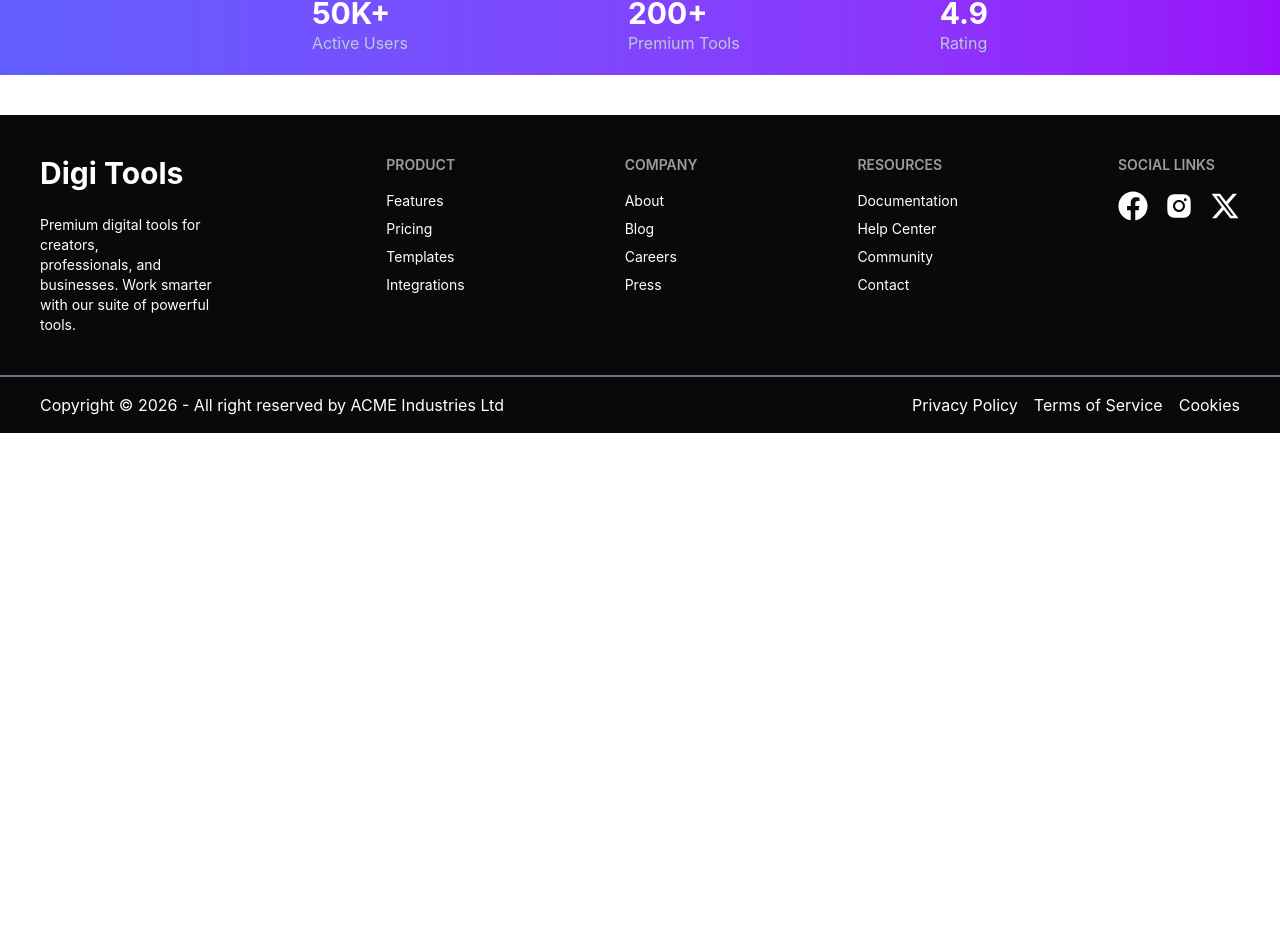
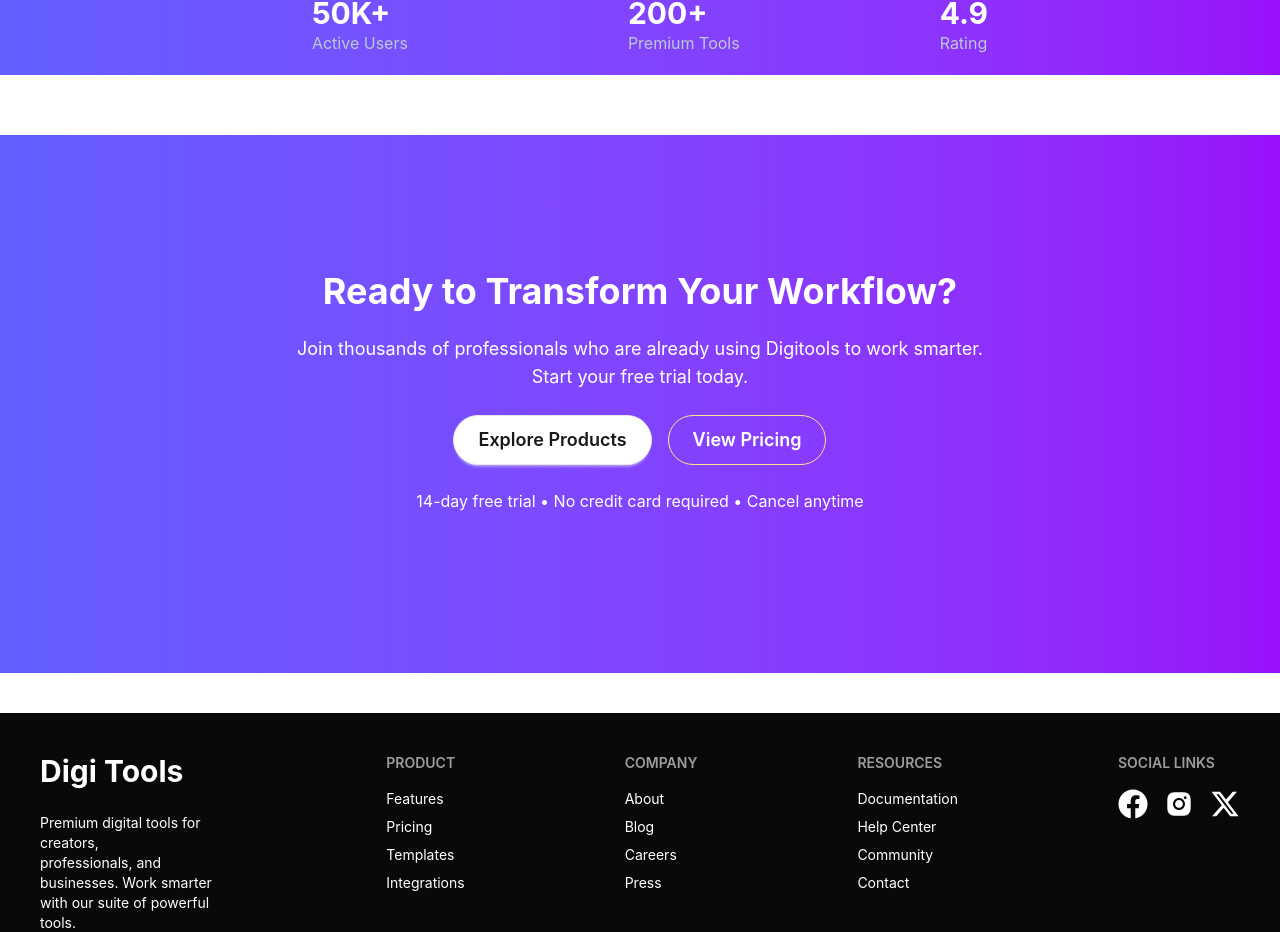
Before and after one commit to Mohammad-Labib/Digital-Tools, a React (Vite) app: page / in a window 1280 px wide. Shown: the part 812-1744 px from the top of the page. Before the commit the page ends 1245 px from the top, so only its background shows below. Built offline with nearby package versions, Linux system fonts and the light colour scheme.

Commit message:
add a ReadyTrans part

```diff
--- a/src/App.jsx
+++ b/src/App.jsx
@@ -4,6 +4,7 @@ import './App.css'
 import NavaBar from './components/NavaBar/NavaBar'
 import HeroBanner from './components/HerroBanner/HeroBanner'
 import Footer from './components/footer/Footer'
+import ReadyTrans from './components/ReadyTrans/ReadyTrans'
 
 
 
@@ -23,7 +24,9 @@ function App() {
 
      </Suspense>
 
+     <ReadyTrans></ReadyTrans>
      <Footer></Footer>
+
     </>
   )
 }
--- /dev/null
+++ b/src/components/ReadyTrans/ReadyTrans.jsx
@@ -0,0 +1,23 @@
+import React from 'react';
+
+const ReadyTrans = () => {
+    return (
+        <div className="hero mt-15 bg-gradient-to-r from-indigo-500 to-purple-600 ">
+  <div className="hero-content text-center">
+    <div className="p-[120px] text-white">
+      <h1 className="text-4xl font-bold">Ready to Transform Your Workflow?</h1>
+      <p className="p-6 text-lg">
+        Join thousands of professionals who are already using Digitools to work smarter. <br /> Start your free trial today.
+      </p>
+      <div className='flex justify-center gap-4 '>
+        <button className="btn bg-white rounded-full text-lg p-6">Explore Products</button>
+      <button className="btn border-amber-200 btn-outline rounded-full p-6 text-lg gap-2">View Pricing</button>
+      </div>
+      <p className='p-6'>14-day free trial • No credit card required • Cancel anytime</p>
+    </div>
+  </div>
+</div>
+    );
+};
+
+export default ReadyTrans;
```
